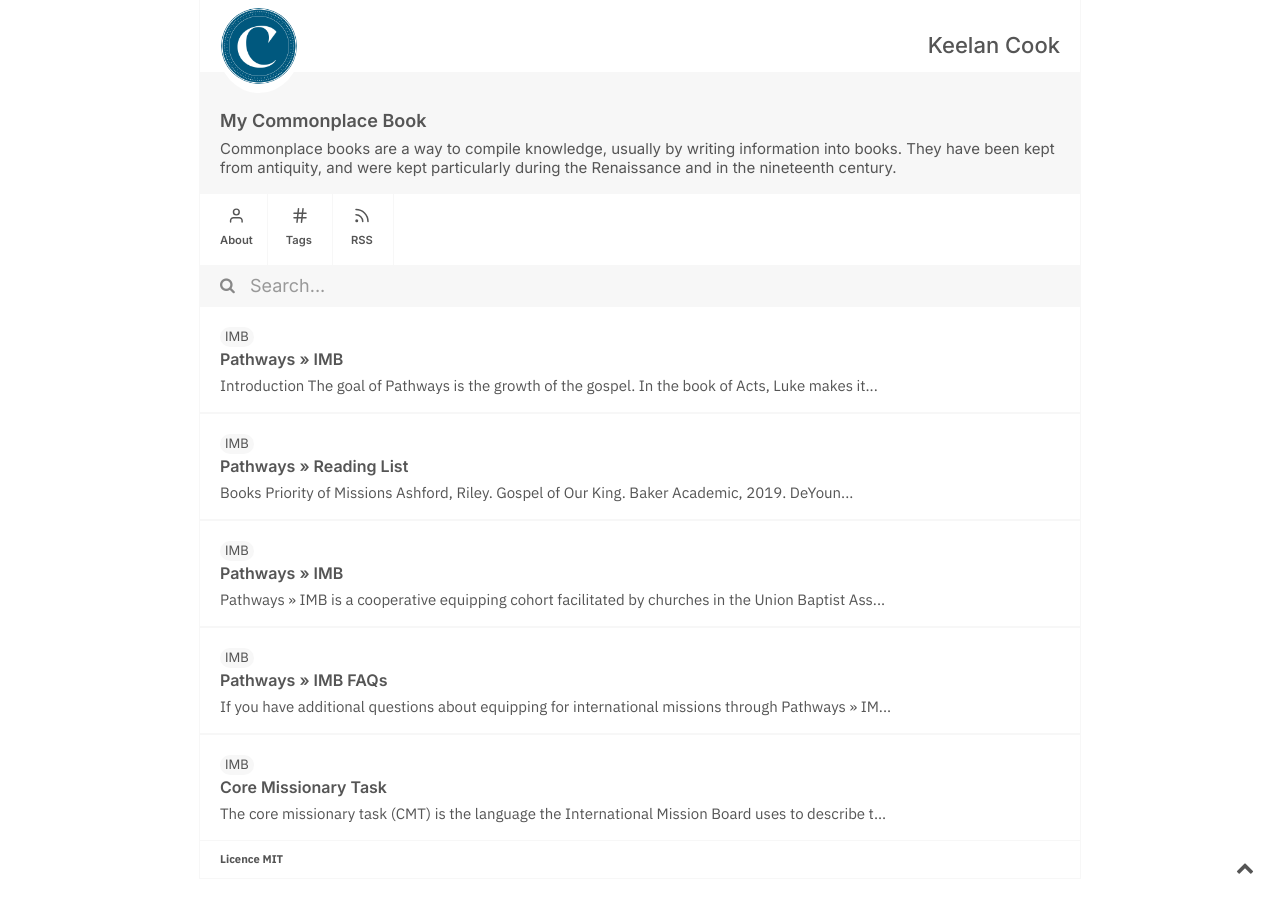
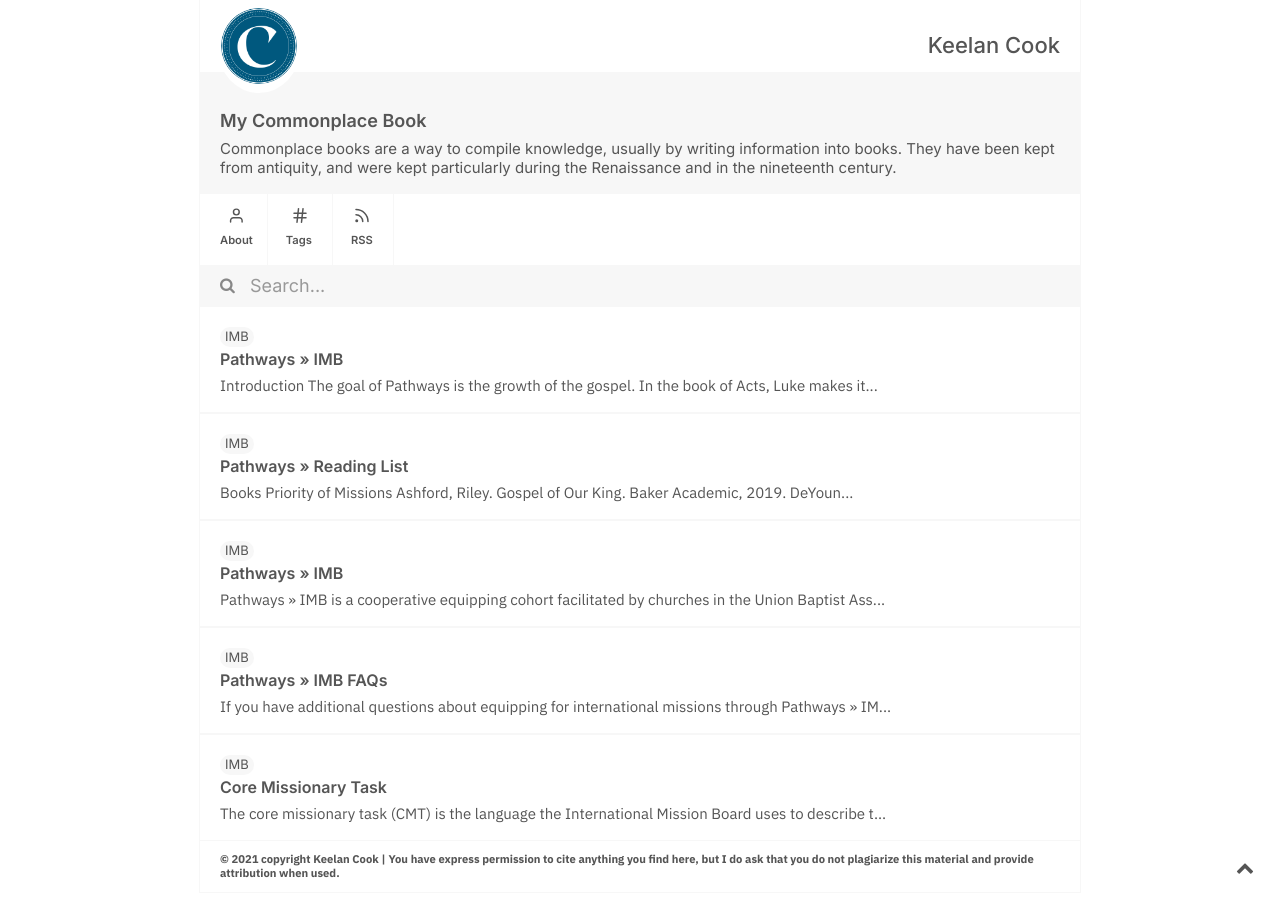
Before and after one commit to keelancook/notebook, a Jekyll site: the page built from index.md, in a window 1280 px wide. Built offline with Jekyll 4.4.1, drawn with Linux system fonts in a browser that asks for light colours.

Commit message:
updating copyright info

```diff
--- a/_includes/footer.html
+++ b/_includes/footer.html
@@ -1,3 +1,3 @@
 <div id="copyright">
-    <p id="copyright-notice">Licence MIT</p>
+    <p id="copyright-notice">© 2021 copyright Keelan Cook | You have express permission to cite anything you find here, but I do ask that you do not plagiarize this material and provide attribution when used.</p>
 </div>
```
